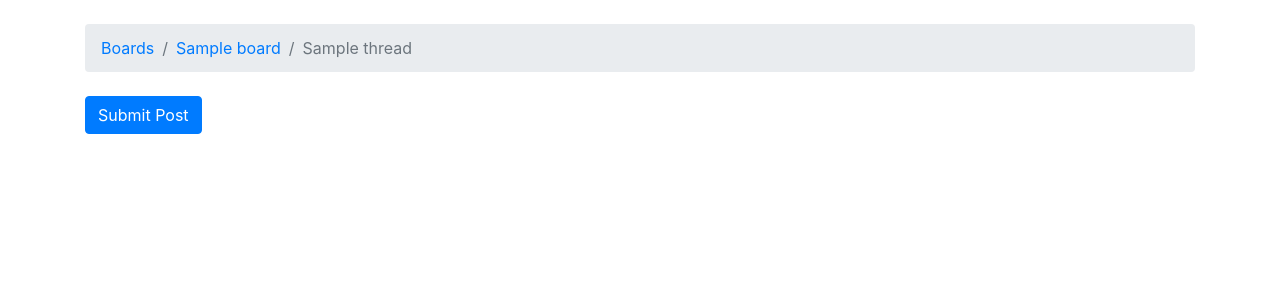
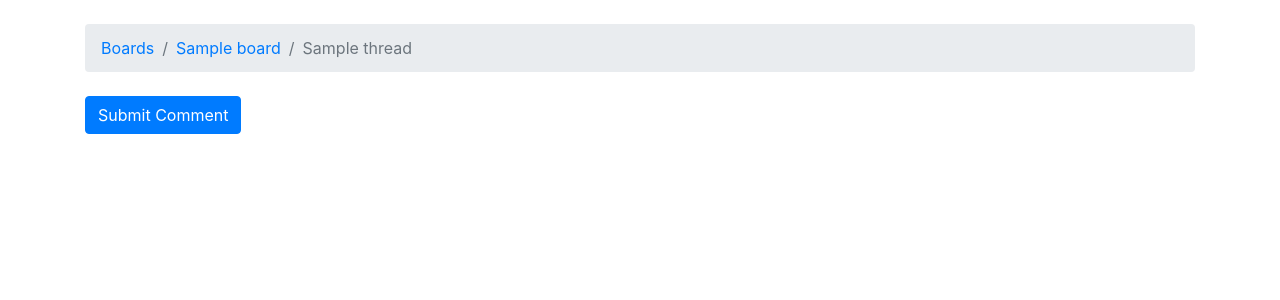
Before and after one commit to hosstay/login-example-DP, a Django app: page /boards/1/threads/1/ in a window 1280 px wide. Shown: the part 56-356 px from the top of the page. Run offline with Django 3.2, Linux system fonts and the light colour scheme; tables that the repository leaves empty hold one stand-in row (values such as "Sample post"); data that the repository does not hold is empty; some libraries are stand-ins or nearby versions.

Commit message:
Changed Post terminology to Comment

```diff
--- a/boards/forms.py
+++ b/boards/forms.py
@@ -1,5 +1,5 @@
 from django import forms
-from .models import Thread, Post
+from .models import Thread, Comment
 
 class NewThreadForm(forms.ModelForm):
     text = forms.CharField(
@@ -14,7 +14,7 @@ class NewThreadForm(forms.ModelForm):
         model = Thread
         fields = ['title', 'text']
 
-class PostForm(forms.ModelForm):
+class CommentForm(forms.ModelForm):
     class Meta:
-        model = Post
+        model = Comment
         fields = ['text', ]
--- a/boards/models.py
+++ b/boards/models.py
@@ -14,17 +14,17 @@ class Board(models.Model):
     def __str__(self):
         return self.name
 
-    def get_posts_count(self):
-        return Post.objects.filter(thread__board=self).count()
+    def get_comments_count(self):
+        return Comment.objects.filter(thread__board=self).count()
 
-    def get_last_post(self):
-        return Post.objects.filter(thread__board=self).order_by('-created_at').first()
+    def get_last_comment(self):
+        return Comment.objects.filter(thread__board=self).order_by('-created_at').first()
 
 
 class Thread(models.Model):
     title = models.CharField(max_length=255)
     created_at = models.DateTimeField(auto_now_add=True)
-    last_post_at = models.DateTimeField(auto_now_add=True)
+    last_comment_at = models.DateTimeField(auto_now_add=True)
     board = models.ForeignKey(Board, on_delete=models.CASCADE, related_name='threads')
     creator = models.ForeignKey(User, on_delete=models.CASCADE, related_name='threads')
     views = models.PositiveIntegerField(default=0)
@@ -33,7 +33,7 @@ class Thread(models.Model):
         return self.title
 
     def get_page_count(self):
-        count = self.posts.count()
+        count = self.comments.count()
         pages = count / 2
         return math.ceil(pages)
 
@@ -48,19 +48,19 @@ class Thread(models.Model):
             return range(1, 5)
         return range(1, count + 1)
 
-    def get_last_ten_posts(self):
-        return self.posts.order_by('-created_at')[:10]
+    def get_last_ten_comments(self):
+        return self.comments.order_by('-created_at')[:10]
 
 
-class Post(models.Model):
+class Comment(models.Model):
     text = models.TextField(max_length=4000)
-    thread = models.ForeignKey(Thread, on_delete=models.CASCADE, related_name='posts', null=True)
+    thread = models.ForeignKey(Thread, on_delete=models.CASCADE, related_name='comments', null=True)
     is_master = models.BooleanField(default=False)
     parent = models.IntegerField(default=-1)
     children = ArrayField(models.PositiveIntegerField(), null=True)
     created_at = models.DateTimeField(auto_now_add=True)
     updated_at = models.DateTimeField(null=True)
-    created_by = models.ForeignKey(User, on_delete=models.CASCADE, related_name='posts')
+    created_by = models.ForeignKey(User, on_delete=models.CASCADE, related_name='comments')
 
     def __str__(self):
         truncated_text = Truncator(self.text)
--- a/boards/templates/boards/posts/view_thread.html
+++ b/boards/templates/boards/comments/view_thread.html
@@ -15,33 +15,33 @@
 {% block content %}
 
     <div class="mb-4">
-        <a href="{% url 'new_parent_post' thread.board.pk thread.pk %}" class="btn btn-primary" role="button">Submit Post</a>
+        <a href="{% url 'new_parent_comment' thread.board.pk thread.pk %}" class="btn btn-primary" role="button">Submit Comment</a>
     </div>
 
-  {% for post in posts %}
-        <div id="{{ post.pk }}" class="card {% if forloop.last %}mb-4{% else %}mb-2{% endif %} {% if forloop.first %}border-dark{% endif %}">
+  {% for comment in comments %}
+        <div id="{{ comment.pk }}" class="card {% if forloop.last %}mb-4{% else %}mb-2{% endif %} {% if forloop.first %}border-dark{% endif %}">
         {% if forloop.first %}
             <div class="card-header text-white bg-dark py-2 px-3">{{ thread.title }}</div>
         {% endif %}
         <div class="card-body p-3">
             <div class="row">
                 <div class="col-2">
-                    <img src="{% static 'img/avatar.svg' %}" alt="{{ post.created_by.username }}" class="w-100">
-                    <small>Posts: {{ post.created_by.posts.count }}</small>
+                    <img src="{% static 'img/avatar.svg' %}" alt="{{ comment.created_by.username }}" class="w-100">
+                    <small>Comments: {{ comment.created_by.comments.count }}</small>
                 </div>
                 <div class="col-10">
                     <div class="row mb-3">
                         <div class="col-6">
-                            <strong class="text-muted">{{ post.created_by.username }}</strong>
+                            <strong class="text-muted">{{ comment.created_by.username }}</strong>
                         </div>
                         <div class="col-6 text-right">
-                            <small class="text-muted">{{ post.created_at|naturaltime }}</small>
+                            <small class="text-muted">{{ comment.created_at|naturaltime }}</small>
                         </div>
                     </div>
-                    {{ post.get_text_as_markdown }}
-                    {% if post.created_by == user %}
+                    {{ comment.get_text_as_markdown }}
+                    {% if comment.created_by == user %}
                     <div class="mt-3">
-                        <a href="{% url 'edit_post' post.thread.board.pk post.thread.pk post.pk %}"
+                        <a href="{% url 'edit_comment' comment.thread.board.pk comment.thread.pk comment.pk %}"
                            class="btn btn-primary btn-sm"
                            role="button">Edit</a>
                     </div>
--- a/boards/views.py
+++ b/boards/views.py
@@ -7,8 +7,8 @@ from django.utils.decorators import method_decorator
 from django.urls import reverse
 # from django.core.paginator import Page, Paginator, EmptyPage, PageNotAnInteger
 
-from .forms import NewThreadForm, PostForm
-from .models import Board, Thread, Post
+from .forms import NewThreadForm, CommentForm
+from .models import Board, Thread, Comment
 
 # def boards(request):
 #     boards = Board.objects.all()
@@ -21,7 +21,7 @@ class BoardList(ListView):
 
 # def board_threads(request, pk):
 #     board = get_object_or_404(Board, pk = pk)
-#     queryset = board.threads.order_by('-last_post_at').annotate(replies = Count('posts') - 1)
+#     queryset = board.threads.order_by('-last_comment_at').annotate(replies = Count('comments') - 1)
 #     page = request.GET.get('page', 1)
 
 #     paginator = Paginator(queryset, 20)
@@ -47,7 +47,7 @@ class ThreadList(ListView):
 
     def get_queryset(self):
         self.board = get_object_or_404(Board, pk = self.kwargs.get('pk'))
-        queryset = self.board.threads.order_by('-last_post_at').annotate(replies = Count('posts') - 1)
+        queryset = self.board.threads.order_by('-last_comment_at').annotate(comment_count = Count('comments') - 1)
         return queryset
 
 @method_decorator(login_required, name = 'dispatch')
@@ -68,7 +68,7 @@ class NewThread(View):
             thread.creator = request.user
             thread.save()
 
-            Post.objects.create(
+            Comment.objects.create(
                 text = form.cleaned_data.get('text'),
                 thread = thread,
                 is_master = True,
@@ -81,10 +81,10 @@ class NewThread(View):
     def get(self, request, pk):
         return self.render(request, pk)
 
-class PostList(ListView):
-    model = Post
-    context_object_name = 'posts'
-    template_name = './boards/posts/view_thread.html'
+class CommentList(ListView):
+    model = Comment
+    context_object_name = 'comments'
+    template_name = './boards/comments/view_thread.html'
     paginate_by = 2
 
     def get_context_data(self, **kwargs):
@@ -99,34 +99,34 @@ class PostList(ListView):
 
     def get_queryset(self):
         self.thread = get_object_or_404(Thread, board__pk = self.kwargs.get('pk'), pk = self.kwargs.get('thread_pk'))
-        queryset = self.thread.posts.order_by('created_at')
+        queryset = self.thread.comments.order_by('created_at')
         return queryset
 
 @method_decorator(login_required, name = 'dispatch')
-class NewParentPost(View):
+class NewParentComment(View):
     def render(self, request, pk, thread_pk, form = None):
-        form = form if form else PostForm()
+        form = form if form else CommentForm()
         thread = get_object_or_404(Thread, board__pk = pk, pk = thread_pk)
 
-        return render(request, './boards/posts/new_parent_post.html', {'thread': thread, 'form': form})
+        return render(request, './boards/comments/new_parent_comment.html', {'thread': thread, 'form': form})
 
     def post(self, request, pk, thread_pk):
-        form = PostForm(request.POST)
+        form = CommentForm(request.POST)
         thread = get_object_or_404(Thread, board__pk = pk, pk = thread_pk)
 
         if form.is_valid():
-            post = form.save(commit = False)
-            post.thread = thread
-            post.created_by = request.user
-            post.save()
+            comment = form.save(commit = False)
+            comment.thread = thread
+            comment.created_by = request.user
+            comment.save()
 
-            thread.last_post_at = timezone.now()
+            thread.last_comment_at = timezone.now()
             thread.save()
 
             thread_url = reverse('view_thread', kwargs = {'pk': pk, 'thread_pk': thread_pk})
-            thread_post_url = f'{thread_url}?page={thread.get_page_count()}#{post.pk}'
+            thread_comment_url = f'{thread_url}?page={thread.get_page_count()}#{comment.pk}'
 
-            return redirect(thread_post_url)
+            return redirect(thread_comment_url)
 
         return self.render(request, pk, thread_pk, form)
 
@@ -134,19 +134,19 @@ class NewParentPost(View):
         return self.render(request, pk, thread_pk)
 
 @method_decorator(login_required, name = 'dispatch')
-class PostUpdate(UpdateView):
-    model = Post
+class CommentUpdate(UpdateView):
+    model = Comment
     fields = ('text', )
-    template_name = './boards/posts/edit_post.html'
-    pk_url_kwarg = 'post_pk'
-    context_object_name = 'post'
+    template_name = './boards/comments/edit_comment.html'
+    pk_url_kwarg = 'comment_pk'
+    context_object_name = 'comment'
 
     def get_queryset(self):
         queryset = super().get_queryset()
         return queryset.filter(created_by = self.request.user)
 
     def form_valid(self, form):
-        post = form.save(commit = False)
-        post.updated_at = timezone.now()
-        post.save()
-        return redirect('view_thread', pk = post.thread.board.pk, thread_pk = post.thread.pk)
+        comment = form.save(commit = False)
+        comment.updated_at = timezone.now()
+        comment.save()
+        return redirect('view_thread', pk = comment.thread.board.pk, thread_pk = comment.thread.pk)
--- a/login_example_DP/urls.py
+++ b/login_example_DP/urls.py
@@ -77,10 +77,10 @@ urlpatterns = [
     path('boards/<int:pk>/', board_views.ThreadList.as_view(), name = 'board_threads'),
     path('boards/<int:pk>/new/', board_views.NewThread.as_view(), name = 'new_thread'),
 
-    # post urls
-    path('boards/<int:pk>/threads/<int:thread_pk>/', board_views.PostList.as_view(), name = 'view_thread'),
-    path('boards/<int:pk>/threads/<int:thread_pk>/new_parent_post/', board_views.NewParentPost.as_view(), name = 'new_parent_post'),
-    path('boards/<int:pk>/threads/<int:thread_pk>/posts/<int:post_pk>/edit/', board_views.PostUpdate.as_view(), name = 'edit_post'),
+    # comment urls
+    path('boards/<int:pk>/threads/<int:thread_pk>/', board_views.CommentList.as_view(), name = 'view_thread'),
+    path('boards/<int:pk>/threads/<int:thread_pk>/new_parent_comment/', board_views.NewParentComment.as_view(), name = 'new_parent_comment'),
+    path('boards/<int:pk>/threads/<int:thread_pk>/comments/<int:comment_pk>/edit/', board_views.CommentUpdate.as_view(), name = 'edit_comment'),
 
     # account urls
     path('settings/account/', account_views.UserUpdate.as_view(), name='my_account'),
```
Also changed, not shown: boards/templates/boards/boards/boards.html (+8 -8 lines), boards/templates/boards/comments/edit_comment.html (renamed from boards/templates/boards/posts/edit_post.html, +5 -5 lines), boards/templates/boards/comments/new_parent_comment.html (renamed from boards/templates/boards/posts/new_parent_post.html, +4 -4 lines), boards/templates/boards/threads/threads.html (+4 -4 lines), boards/tests/test_view_edit_comment.py (renamed from boards/tests/test_view_edit_post.py, +18 -18 lines), boards/tests/test_view_new_thread.py (+6 -6 lines), boards/tests/test_view_parent_comment.py (renamed from boards/tests/test_view_parent_post.py, +18 -18 lines), boards/tests/test_view_view_thread.py (+4 -4 lines), README.md.
